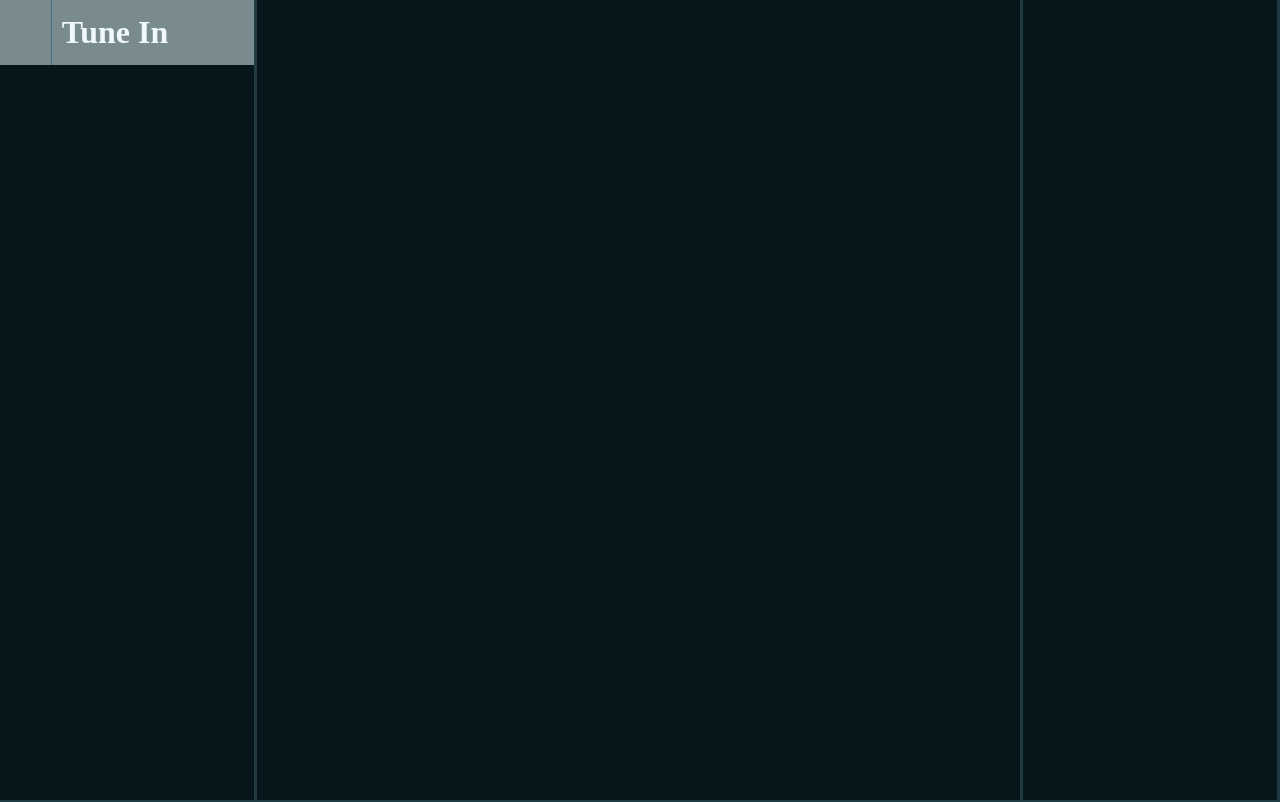
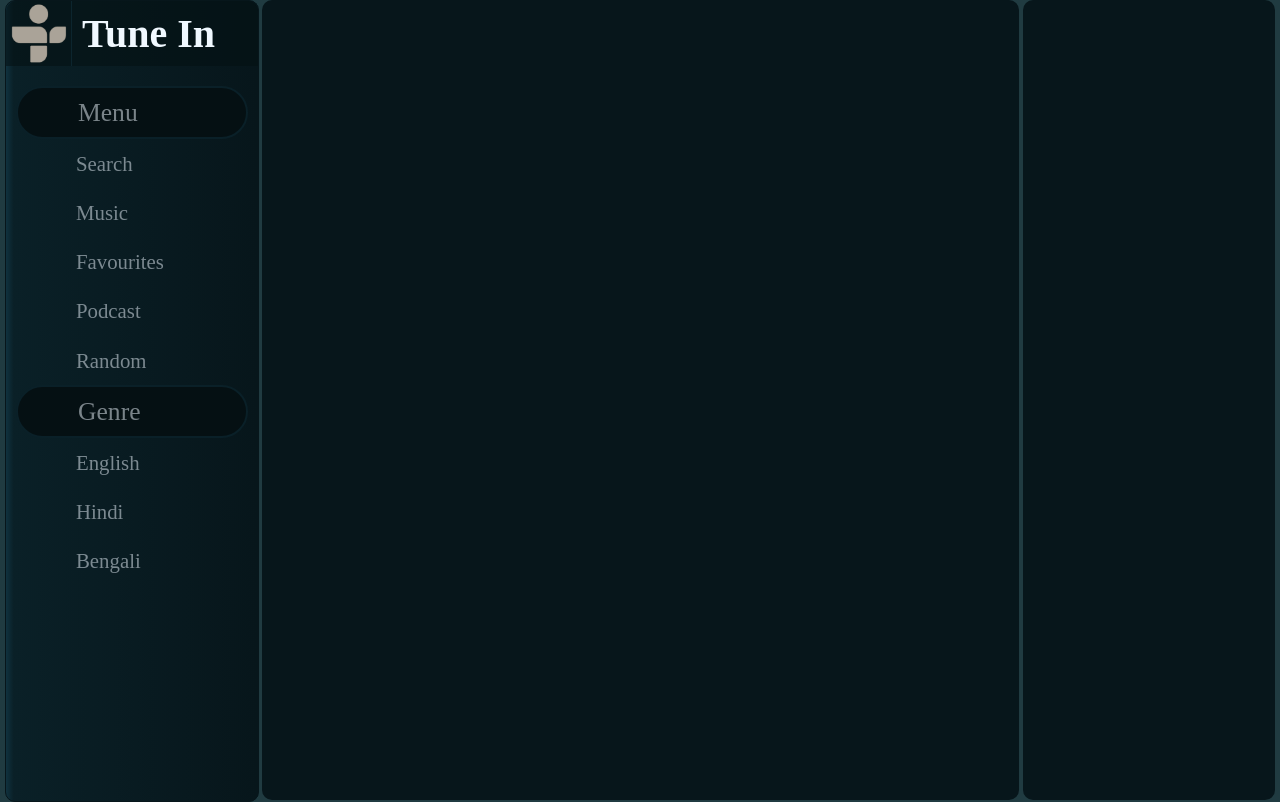
Before and after one commit to rohansamanta23/skillx-sem3, a plain HTML site: page index.html in a window 1280 px wide. Drawn offline with Linux system fonts and the light colour scheme; a web font is replaced by a local one.

Commit message:
Add files via upload

```diff
--- a/index.html
+++ b/index.html
@@ -12,6 +12,7 @@
         }
         body{
             background-color: #203b41;
+            font-family: 'Song Myung', serif;
         }
         .container{
             display: flex;
@@ -20,48 +21,108 @@
 
         }
         .manu{
+            border: 1px solid #07161B;
+            margin-left: 5px;
             width: 20%;
             background-color: beige;
             display: grid;
             grid-template-columns: 1fr 4fr;
-            grid-template-rows: 65px repeat(19,50px);
+            grid-template-rows: 65px 20px repeat(18,50px);
+            background: rgb(16,50,63);
+            background: linear-gradient(90deg, rgba(16,50,63,1) 0%, rgba(10,32,39,1) 3%, rgba(7,22,27,1) 100%);
+        }
+        .menucontainer{
+            color: rgb(240, 248, 255,50%);
+            grid-area: 3/1/13/3;
+            display: flex;
+            flex-direction: column;
+            justify-content: center;
+        }
+
+        .menuflex{
+            height: 55px;
+            width: (90%-60px);
+            padding-left:60px;
+            margin: 0px 10px;
+            display: flex;
+            justify-content: left;
+            align-items: center;
+            font-size: 1.3em;
+        }
+        .menuflex:hover{
+            color: rgb(240, 248, 255,80%);
+        }
+        .menu_show,.genre_show{
+            font-size: 1.6em;
+            border-radius: 100px;
+            border: 2px solid #0a2028;
+            background-color: #051013;
         }
         .brand{
-            background-color:#798b8f;
-            color: aliceblue
-;
+            background-color:#05101390;
+            color: aliceblue;
         }
+        .logo{
+            border-radius: 10px 0px 0px 0px;
+            grid-area: 1/1/2/2;
+        }
+        .imglogo{
+            width: 65px;
 
+            object-fit: fill;
+        }
         .title{
-            border-left: 1px solid #3D737F;
+            border-left: 1px solid rgb(12,37,46);
             display: flex;
             align-items: center;
             justify-content: start;
+            border-radius: 0px 10px 0px 0px;
         }
         h1{
             text-align: left;
             padding: 0px 10px;
+            font-size: 2.5em;
         }
         .middle{
             width: 60%;
             background-color: #3D737F;
         }
         .music{
+            margin-right: 2px;
+            margin-right: 2px;
             width:20%;
             background-color: blanchedalmond;
         }
         .box{
             height: 100vh;
             background-color: #07161B;
+            border-radius: 10px;
+
         }
 
     </style>
+    <link rel="preconnect" href="https://fonts.googleapis.com">
+    <link rel="preconnect" href="https://fonts.gstatic.com" crossorigin>
+    <link href="https://fonts.googleapis.com/css2?family=Song+Myung&display=swap" rel="stylesheet">
 </head>
 <body>
     <div class="container">
         <div class="box manu">
-            <div class="brand logo"></div>
+            <div class="brand logo"><img class="imglogo" src="./photos/IMG_20231104_003815.png" alt="logo"></div>
             <div class="brand title"><h1>Tune In</h1></div>
+            <div class="menucontainer">
+                <div class="menu_show menuflex">Menu</div>
+                <div class="search_btn menuflex">Search</div>
+                <div class="music_btn menuflex">Music</div>
+                <div class="favorite_btn menuflex">Favourites</div>
+                <div class="podcast_btn menuflex">Podcast</div>
+                <div class="random_btn menuflex">Random</div>
+                <div class="genre_show menuflex">Genre</div>
+                <div class="eng_btn menuflex">English</div>
+                <div class="hindi_btn menuflex">Hindi</div>
+                <div class="bengali_btn menuflex">Bengali</div>
+            </div>
+
         </div>
         <div class="box middle">
             <div class="search"></div>
```
Also changed, not shown: photos/IMG_20231104_001358.png (added), photos/IMG_20231104_003815.png (added).
